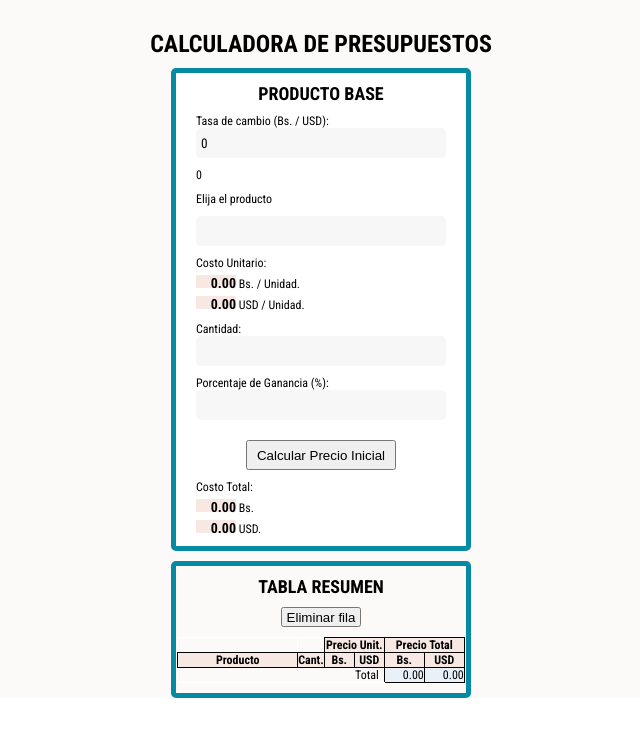
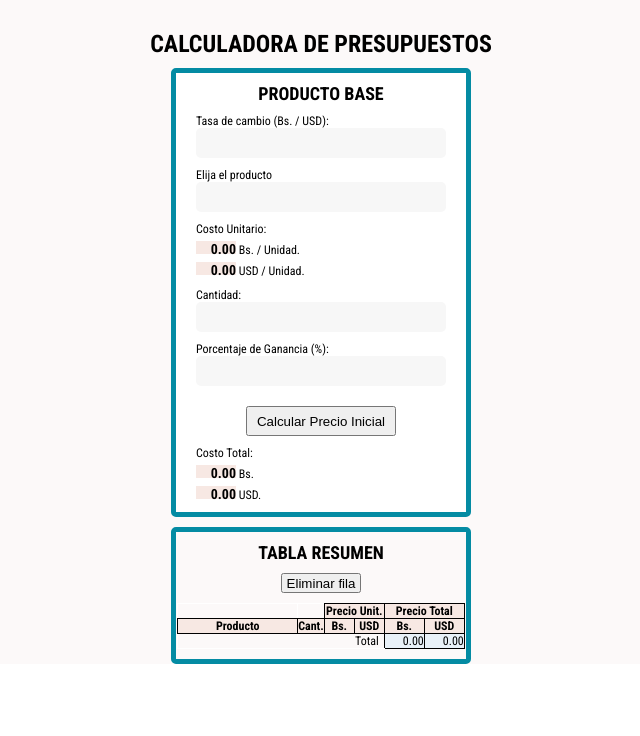
Before and after one commit to manuelmad/dolcevita-budget-calculator, a React (Create React App) app: page / in a window 1280 px wide. Shown: the top 736 px of the page, without its empty margins (319-959 px from the left). Built offline with nearby package versions, Linux system fonts and the light colour scheme.

Commit message:
Cambiar todas las variables del componente InitialPrice por estados, exitosamente. Lo logré actualizando los estados en funciones onChange y usando sus nuevos valores en una función distinta, la cual renderiza los resultados con use.Effect.

```diff
--- a/src/App.js
+++ b/src/App.js
@@ -5,26 +5,38 @@ import { InitialPrice } from './InitialPrice/InitialPrice';
 import { SummaryChart } from './SummaryChart/SummaryChart';
 
 function App() {
-  const [item_selected, setitem_selected] = React.useState('');
-  const [product, setproduct] = React.useState('');
+  const [itemSelected, setItemSelected] = React.useState('');
+  const [product, setProduct] = React.useState('');
   const [tasaCambio, setTasaCambio] = React.useState(0);
-  const [precio_unitario_Bs, setprecio_unitario_Bs] = React.useState(0);
-  const [precio_unitario_USD, setprecio_unitario_USD] = React.useState(0);
+  const [precioUnitarioBs, setPrecioUnitarioBs] = React.useState(0);
+  const [precioUnitarioUSD, setPrecioUnitarioUSD] = React.useState(0);
+  const [cantidad, setCantidad] = React.useState(0);
+  const [porcentajeGanancia, setPorcentajeGanancia] = React.useState(0);
+  const [precioTotalBs, setPrecioTotalBs] = React.useState(0);
+  const [precioTotalUSD, setPrecioTotalUSD] = React.useState(0);
 
   return (
     <React.Fragment>
       <h1>Calculadora de Presupuestos</h1>
       <InitialPrice
-        item_selected={item_selected}
-        setitem_selected={setitem_selected}
+        itemSelected={itemSelected}
+        setItemSelected={setItemSelected}
         product={product}
-        setproduct={setproduct}
+        setProduct={setProduct}
         tasaCambio={tasaCambio}
         setTasaCambio={setTasaCambio}
-        precio_unitario_Bs={precio_unitario_Bs}
-        setprecio_unitario_Bs={setprecio_unitario_Bs}
-        precio_unitario_USD={precio_unitario_USD}
-        setprecio_unitario_USD={setprecio_unitario_USD} />
+        precioUnitarioBs={precioUnitarioBs}
+        setPrecioUnitarioBs={setPrecioUnitarioBs}
+        precioUnitarioUSD={precioUnitarioUSD}
+        setPrecioUnitarioUSD={setPrecioUnitarioUSD}
+        cantidad={cantidad}
+        setCantidad={setCantidad}
+        porcentajeGanancia={porcentajeGanancia}
+        setPorcentajeGanancia={setPorcentajeGanancia}
+        precioTotalBs={precioTotalBs}
+        setPrecioTotalBs={setPrecioTotalBs}
+        precioTotalUSD={precioTotalUSD}
+        setPrecioTotalUSD={setPrecioTotalUSD} />
       <SummaryChart />
       {/*<AdditionalPrice />*/}
       {/*<Budget />*/}
--- a/src/InitialPrice/InitialPrice.js
+++ b/src/InitialPrice/InitialPrice.js
@@ -621,105 +621,95 @@ const products = [
     }
 ];
 
-// let item_selected;
-// let product;
-// let tasa_cambio;
-// let precio_unitario_Bs;
-// let precio_unitario_USD;
-//let newTasaCambio;
-let precio_total_Bs;
-let precio_total_USD;
-
 function InitialPrice({
-    item_selected,
-    setitem_selected,
+    itemSelected,
+    setItemSelected,
     product,
-    setproduct,
+    setProduct,
     tasaCambio,
     setTasaCambio,
-    precio_unitario_Bs,
-    setprecio_unitario_Bs,
-    precio_unitario_USD,
-    setprecio_unitario_USD}) {
+    precioUnitarioBs,
+    setPrecioUnitarioBs,
+    precioUnitarioUSD,
+    setPrecioUnitarioUSD,
+    cantidad,
+    setCantidad,
+    porcentajeGanancia,
+    setPorcentajeGanancia,
+    precioTotalBs,
+    setPrecioTotalBs,
+    precioTotalUSD,
+    setPrecioTotalUSD}) {
 
-    const updatePrice1 = (event) => {
+    // Función onChange para actualizar la tasaCambio
+    const updateRate = (event) => {
         setTasaCambio(event.target.value);
+    }
 
-        console.log('tasaCambio',tasaCambio);
-        console.log('event',event.target.value);
-        let tc = document.getElementById("tasa-cambio").value;
-        console.log(tc);
+    // Función onChange para actualizar el itemSelected
+    const updateItemSelected = (event) => {
+        setItemSelected(event.target.value);
+    }
 
-        let is = item_selected;
-        console.log('is',is);
-        let p = products.find(item => item["Nombre"] === is);
-        console.log('p',p);
+    // Función onChange para calcular y actualizar precioUnitarioBs y precioUnitarioUSD. Así como también el product. También renderiza ambos precios.
+    const calculateUnitCost = () => {
+        let p = products.find(item => item["Nombre"] === itemSelected);
 
         if(!p) {
             return;
         }
-        setproduct(p);
+
+        setProduct(p);
 
         let bs = p["Precio Unitario Bs"];
-        console.log('bs',bs);
-        setprecio_unitario_Bs(bs);
-        let usd = bs / tc;
-        console.log('usd',usd);
-        setprecio_unitario_USD(usd);
+        setPrecioUnitarioBs(bs);
+        let usd = bs / tasaCambio;
+        setPrecioUnitarioUSD(usd);
 
         document.getElementById("costo-unitario-Bs").innerHTML = bs.toFixed(2);
         document.getElementById("costo-unitario-USD").innerHTML = usd.toFixed(2);
     }
 
+    // Efecto para que ejecute la función anterior al final de la renderización de la app
+    React.useEffect(()=> {
+        calculateUnitCost();
+    } );
 
-    const updatePrice2 = (event) => {
-        console.log('event', event.target.value);
-        setitem_selected(event.target.value);
+    // Función onChange para actualizar la cantidad
+    const updateCantidad= (event)=> {
+        setCantidad(event.target.value);
+    }
 
-        let is = document.getElementById("input_lista").value;
-        console.log(is);
+    // Función onChange para actualizar el porcntajeGanancia
+    const updatePercentage = (event)=> {
+        setPorcentajeGanancia(event.target.value);
+    }
 
-        console.log('item_selected', item_selected);
-        let p = products.find(item => item["Nombre"] === is);
-        console.log(p);
+    // Función onClick para que calcule y actualice precioTotalBs y precioTotalUSD
+    const calculateInitialPrice = ()=> {
+        let precio_total_Bs;
+        let precio_total_USD;
 
-        if(!p) {
-            return;
+        if(product["Adicional"] === "true") {
+            precio_total_Bs = ((precioUnitarioBs * cantidad) * ((porcentajeGanancia/100)+1))+tasaCambio;
+
+            precio_total_USD = ((precioUnitarioUSD * cantidad) * ((porcentajeGanancia/100)+1))+1;
+        } else {
+            precio_total_Bs = ((precioUnitarioBs * cantidad) * ((porcentajeGanancia/100)+1));
+
+            precio_total_USD = ((precioUnitarioUSD * cantidad) * ((porcentajeGanancia/100)+1));
         }
 
-        let tc = document.getElementById("tasa-cambio").value;
-
-        setproduct(p);
-
-        let bs = p["Precio Unitario Bs"];
-        setprecio_unitario_Bs(bs);
-        let usd = bs / tc;
-        setprecio_unitario_USD(usd);
-
-        document.getElementById("costo-unitario-Bs").innerHTML = bs.toFixed(2);
-        document.getElementById("costo-unitario-USD").innerHTML = usd.toFixed(2);
+        setPrecioTotalBs(precio_total_Bs);
+        setPrecioTotalUSD(precio_total_USD);
     }
 
-    const calculateInitialPrice = ()=> {
+     // Efecto para que renderice los valores calculados en la función anterior, al final de la renderización de la app
+    React.useEffect(()=> {
+        document.getElementById("costo-total-Bs").innerHTML = Number(precioTotalBs).toFixed(2);
 
-        let cantidad = document.getElementById("cantidad").value;
-
-        let porcentaje_ganancia = document.getElementById("porcentaje-ganancia").value;
-
-        if(product["Adicional"] === "true") {
-            precio_total_Bs = ((precio_unitario_Bs * cantidad) * ((porcentaje_ganancia/100)+1))+tasaCambio;
-
-            precio_total_USD = ((precio_unitario_USD * cantidad) * ((porcentaje_ganancia/100)+1))+1;
-        } else {
-            precio_total_Bs = ((precio_unitario_Bs * cantidad) * ((porcentaje_ganancia/100)+1));
-
-            precio_total_USD = ((precio_unitario_USD * cantidad) * ((porcentaje_ganancia/100)+1));
-        }
-
-        document.getElementById("costo-total-Bs").innerHTML = Number(precio_total_Bs).toFixed(2);
-
-        document.getElementById("costo-total-USD").innerHTML = Number(precio_total_USD).toFixed(2);
-    }
+        document.getElementById("costo-total-USD").innerHTML = Number(precioTotalUSD).toFixed(2);
+    } );
 
     return(
         <section className="calculos">
@@ -727,12 +717,10 @@ function InitialPrice({
         <h2>Producto Base</h2>
         <div>
             <p>Tasa de cambio (Bs. / USD):<br/>
-                <input value={tasaCambio} type="number" id="tasa-cambio" onChange={updatePrice1}/>
+                <input type="number" id="tasa-cambio" onChange={updateRate}/>
             </p>
-            <p>{tasaCambio}</p>
             <p>Elija el producto</p>
-            <p>{product["Nombre"]}</p>
-            <input list="productos" onChange={updatePrice2} id="input_lista" />
+            <input list="productos" onChange={updateItemSelected} id="input_lista" />
             <datalist id="productos">
                 {products.map(item => (
                         <ListItem key={item["Nombre"]} value={item["Nombre"]} text={item["Nombre"]}></ListItem>
@@ -744,10 +732,10 @@ function InitialPrice({
                 <span id="costo-unitario-USD">0.00</span> USD / Unidad.
             </p>
             <p>Cantidad:<br />
-                <input type="number" id="cantidad" />
+                <input onChange={updateCantidad} type="number" id="cantidad" />
             </p>
             <p>Porcentaje de Ganancia (%):<br />
-                <input type="number" id="porcentaje-ganancia" />
+                <input onChange={updatePercentage} type="number" id="porcentaje-ganancia" />
             </p>
             <p className="parrafo-boton">
                 <button id="calcular-precio-total" onClick={calculateInitialPrice}>Calcular Precio Inicial</button>
```
